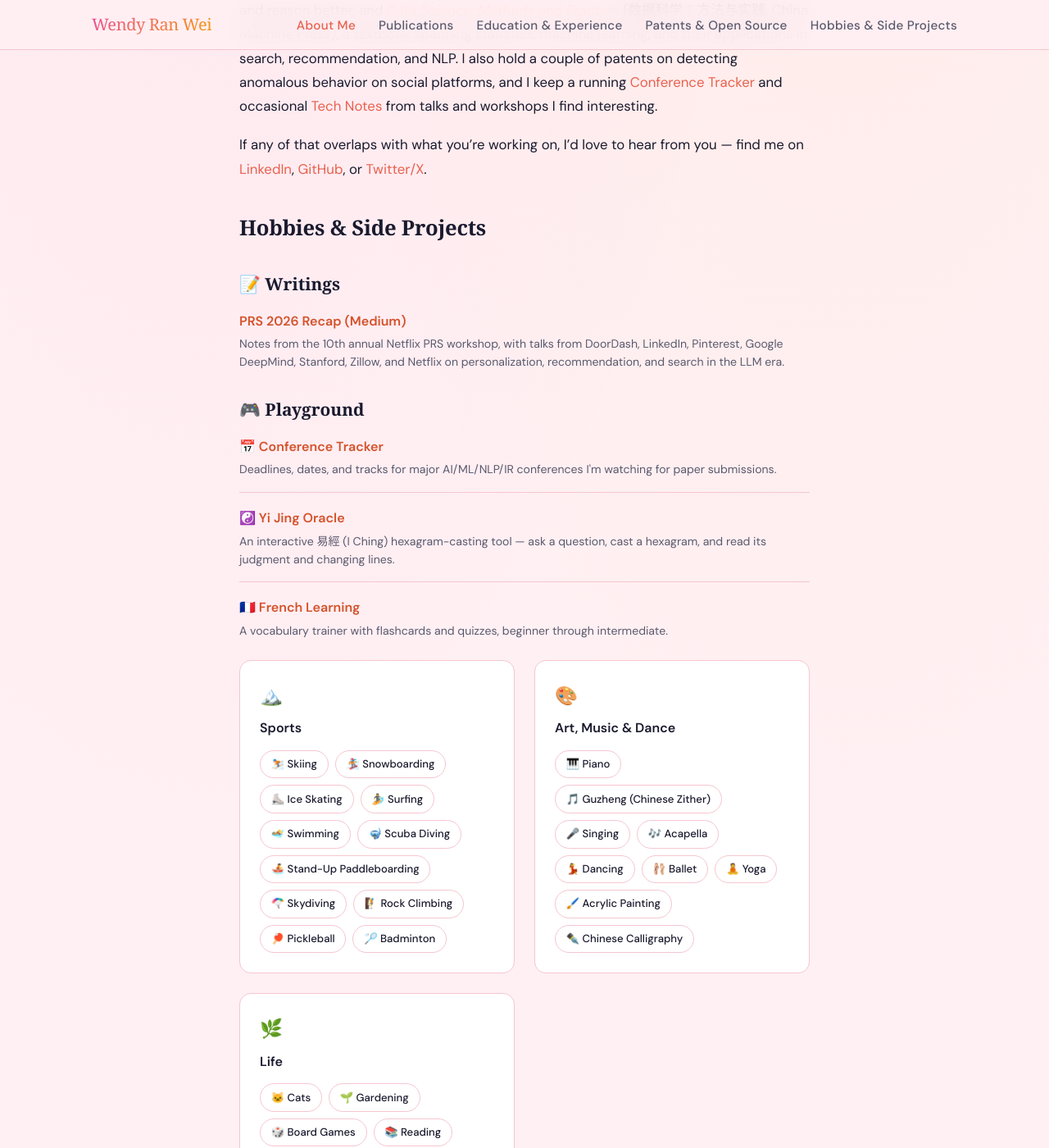
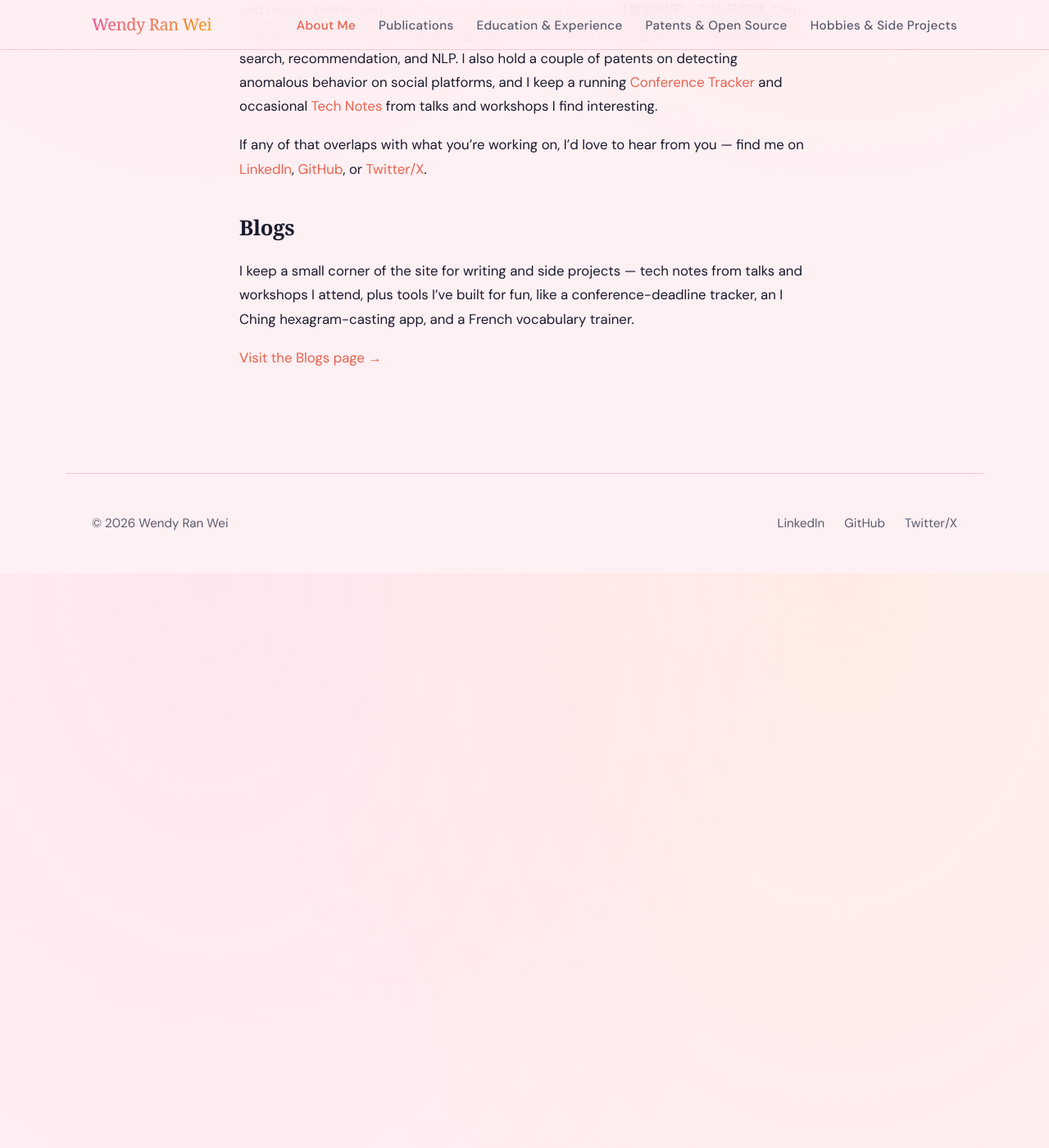
Before and after one commit to wendyran/wendyran.github.io, a Jekyll site: the page built from about.md, in a window 1280 px wide and 1400 px high, scrolled down 825 px. Shown: the whole window at 82% size. Built offline with Jekyll 4.4.1, drawn with Linux system fonts in a browser that asks for light colours; some web fonts are replaced; after the commit the page ends 1524 px from its top, so only the background shows below that; some of the changed text lies outside the part shown.

Commit message:
Update about.md

```diff
--- a/about.md
+++ b/about.md
@@ -10,85 +10,12 @@ I grew up in China and got my bachelor's degree in Mathematics & Statistics from
 
 That Twitter internship turned into a full-time role, and I've spent the decade since building large-scale ML systems across social, e-commerce, and marketplace platforms: personalizing the Explore Tab at **Twitter/X**, working on ads quality at **Pinterest**, building video recommendation systems at **Facebook/Meta**, founding **TigerLab AI** (an open-source toolkit for LLM safety evaluation) and teaching Python along the way, leading search retrieval and relevance work — including early GenAI/LLM initiatives — at **Coupang**, and now working on ranking, relevance, and personalization at **Airbnb**.
 
-Alongside the day job, I write. I'm the author of *[Advanced Retrieval-Augmented Generation: Bridging Large Language Models and Knowledge Graphs](https://www.amazon.com/Advanced-Retrieval-Augmented-Generation-Bridging-Knowledge/dp/1394374682)* (Wiley-IEEE Press), which bridges LLMs and knowledge graphs to help build AI systems that hallucinate less and reason better, and *[Data Science: Methods and Practice](http://cs.cmpedu.com/books/book/5610009.htm)* (数据科学：方法与实践, China Machine Press), a textbook spanning statistics, machine learning, and their applications in search, recommendation, and NLP. I also hold a couple of patents on detecting anomalous behavior on social platforms, and I keep a running [Conference Tracker](#playground) and occasional [Tech Notes](#writings) from talks and workshops I find interesting.
+Alongside the day job, I write. I'm the author of *[Advanced Retrieval-Augmented Generation: Bridging Large Language Models and Knowledge Graphs](https://www.amazon.com/Advanced-Retrieval-Augmented-Generation-Bridging-Knowledge/dp/1394374682)* (Wiley-IEEE Press), which bridges LLMs and knowledge graphs to help build AI systems that hallucinate less and reason better, and *[Data Science: Methods and Practice](http://cs.cmpedu.com/books/book/5610009.htm)* (数据科学：方法与实践, China Machine Press), a textbook spanning statistics, machine learning, and their applications in search, recommendation, and NLP. I also hold a couple of patents on detecting anomalous behavior on social platforms, and I keep a running [Conference Tracker](/conference-tracker/) and occasional [Tech Notes](/blogs/) from talks and workshops I find interesting.
 
 If any of that overlaps with what you're working on, I'd love to hear from you — find me on [LinkedIn](https://www.linkedin.com/in/wendyranwei), [GitHub](https://github.com/wendyran), or [Twitter/X](https://twitter.com/wendyranwei).
 
-## Hobbies &amp; Side Projects
+## Blogs
 
-### 📝 Writings
+I keep a small corner of the site for writing and side projects — tech notes from talks and workshops I attend, plus tools I've built for fun, like a conference-deadline tracker, an I Ching hexagram-casting app, and a French vocabulary trainer.
 
-<div class="link-list">
-    <div class="link-item">
-        <a class="link-title" href="https://wendyranwei.medium.com/prs-2026-what-the-industry-learned-about-personalization-recommendation-search-in-the-llm-era-f0293c262c28" target="_blank" rel="noopener">PRS 2026 Recap (Medium)</a>
-        <div class="link-desc">Notes from the 10th annual Netflix PRS workshop, with talks from DoorDash, LinkedIn, Pinterest, Google DeepMind, Stanford, Zillow, and Netflix on personalization, recommendation, and search in the LLM era.</div>
-    </div>
-</div>
-
-### 🎮 Playground
-
-<div class="link-list">
-    <div class="link-item">
-        <a class="link-title" href="/conference-tracker/">📅 Conference Tracker</a>
-        <div class="link-desc">Deadlines, dates, and tracks for major AI/ML/NLP/IR conferences I'm watching for paper submissions.</div>
-    </div>
-    <div class="link-item">
-        <a class="link-title" href="/iching/">☯️ Yi Jing Oracle</a>
-        <div class="link-desc">An interactive 易經 (I Ching) hexagram-casting tool — ask a question, cast a hexagram, and read its judgment and changing lines.</div>
-    </div>
-    <div class="link-item">
-        <a class="link-title" href="/french/">🇫🇷 French Learning</a>
-        <div class="link-desc">A vocabulary trainer with flashcards and quizzes, beginner through intermediate.</div>
-    </div>
-</div>
-
-<div class="hobbies-grid">
-    <div class="hobby-group">
-        <div class="hobby-group-icon">🏔️</div>
-        <h3>Sports</h3>
-        <div class="hobby-tags">
-            <span class="skill-tag">⛷️ Skiing</span>
-            <span class="skill-tag">🏂 Snowboarding</span>
-            <span class="skill-tag">⛸️ Ice Skating</span>
-            <span class="skill-tag">🏄 Surfing</span>
-            <span class="skill-tag">🏊 Swimming</span>
-            <span class="skill-tag">🤿 Scuba Diving</span>
-            <span class="skill-tag">🚣 Stand-Up Paddleboarding</span>
-            <span class="skill-tag">🪂 Skydiving</span>
-            <span class="skill-tag">🧗 Rock Climbing</span>
-            <span class="skill-tag">🏓 Pickleball</span>
-            <span class="skill-tag">🏸 Badminton</span>
-        </div>
-    </div>
-    <div class="hobby-group">
-        <div class="hobby-group-icon">🎨</div>
-        <h3>Art, Music &amp; Dance</h3>
-        <div class="hobby-tags">
-            <span class="skill-tag">🎹 Piano</span>
-            <span class="skill-tag">🎵 Guzheng (Chinese Zither)</span>
-            <span class="skill-tag">🎤 Singing</span>
-            <span class="skill-tag">🎶 Acapella</span>
-            <span class="skill-tag">💃 Dancing</span>
-            <span class="skill-tag">🩰 Ballet</span>
-            <span class="skill-tag">🧘 Yoga</span>
-            <span class="skill-tag">🖌️ Acrylic Painting</span>
-            <span class="skill-tag">✒️ Chinese Calligraphy</span>
-        </div>
-    </div>
-    <div class="hobby-group">
-        <div class="hobby-group-icon">🌿</div>
-        <h3>Life</h3>
-        <div class="hobby-tags">
-            <span class="skill-tag">🐱 Cats</span>
-            <span class="skill-tag">🌱 Gardening</span>
-            <span class="skill-tag">🎲 Board Games</span>
-            <span class="skill-tag">📚 Reading</span>
-            <span class="skill-tag">✍️ Writing</span>
-            <span class="skill-tag">🍵 Tea</span>
-            <span class="skill-tag">🕯️ Meditation</span>
-            <span class="skill-tag">✈️ Travel</span>
-            <span class="skill-tag">🚗 Road Trips</span>
-            <span class="skill-tag">🎭 Cultural Festivals</span>
-        </div>
-    </div>
-</div>
+[Visit the Blogs page &rarr;](/blogs/)
```
